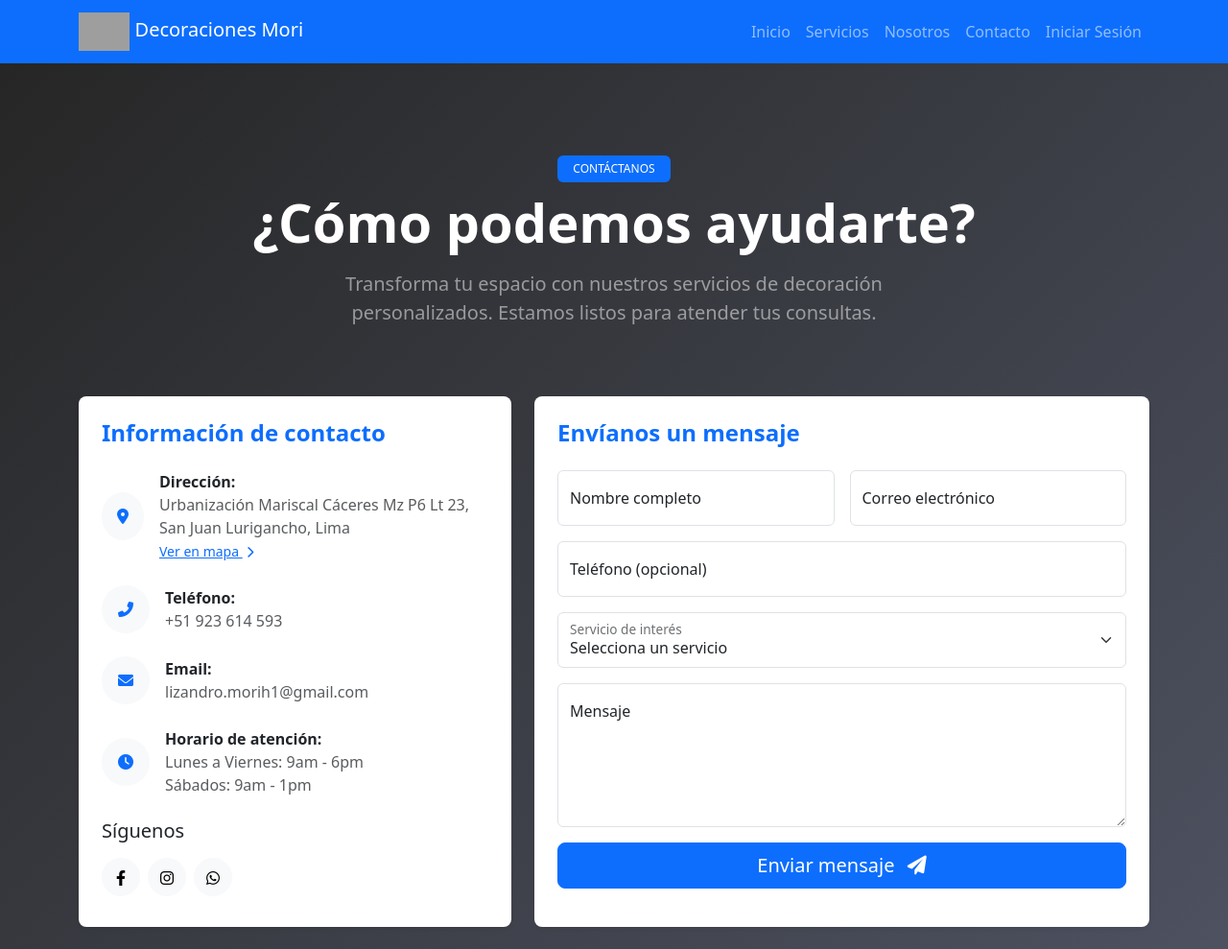
After one commit to DiegoM0R1/DecoracionesMori, a Django app: page /contacto/ in a window 1280 px wide. The commit adds this page. Shown: the top 989 px of the page at 96% size. Run offline with Django 5.2, Linux system fonts and the light colour scheme; some libraries are stand-ins or nearby versions; grey boxes are pictures that could not be loaded.

Commit message:
añadimos las vistas contacto y nostros

```diff
--- a/DecoracionesMori/urls.py
+++ b/DecoracionesMori/urls.py
@@ -22,6 +22,9 @@ urlpatterns = [
     path('admin/', admin.site.urls),
     path('', TemplateView.as_view(template_name='home.html'), name='home'),
     path('home/', TemplateView.as_view(template_name='home.html'), name='home'),
+    path('nosotros/', TemplateView.as_view(template_name='nosotros.html'), name='nosotros'),
+    path('contacto/', TemplateView.as_view(template_name='contacto.html'), name='contacto'),
+
     path('servicios/', include('services.urls', namespace='services')),
     path('appointments/', include('appointments.urls', namespace='appointments')),
 
--- a/services/urls.py
+++ b/services/urls.py
@@ -8,6 +8,9 @@ urlpatterns = [
 
     path('', TemplateView.as_view(template_name='home.html'), name='home'),
     path('home/', TemplateView.as_view(template_name='home.html'), name='home'),
+    path('nosotros/', TemplateView.as_view(template_name='nosotros.html'), name='nosotros'),
+    path('contacto/', TemplateView.as_view(template_name='contacto.html'), name='contacto'),
+
     path('servicios/', ServiceListView.as_view(), name='service_list'),
     path('<int:pk>/', ServiceDetailView.as_view(), name='detalle_servicio'),
     path('categoria/<int:id>/', ServiceListView.as_view(), name='category'),
--- a/templates/base.html
+++ b/templates/base.html
@@ -34,15 +34,15 @@
                         <a class="nav-link" href="{% url 'services:service_list' %}">Servicios</a>
                     </li>
                     <li class="nav-item">
-                        <a class="nav-link" href="">Nosotros</a>
+                        <a class="nav-link" href="{% url 'services:nosotros' %}">Nosotros</a>
                     </li>
                     <li class="nav-item">
-                        <a class="nav-link" href="">Contacto</a>
+                        <a class="nav-link" href="{% url 'services:contacto' %}">Contacto</a>
                     </li>
                     {% if user.is_authenticated %}
                         <li class="nav-item dropdown">
                             <a class="nav-link dropdown-toggle" href="#" id="navbarDropdown" role="button" data-bs-toggle="dropdown">
-                                <i class="fas fa-user-circle"></i> {{ user.username }}
+                                <i class="fas fa-user-circle"></i>
                             </a>
                             <ul class="dropdown-menu dropdown-menu-end">
                                 <li><a class="dropdown-item" href="">Mis Citas</a></li>
@@ -55,9 +55,7 @@
                         <li class="nav-item">
                             <a class="nav-link" href="">Iniciar Sesión</a>
                         </li>
-                        <li class="nav-item">
-                            <a class="nav-link" href="">Registrarse</a>
-                        </li>
+
                     {% endif %}
                 </ul>
             </div>
--- /dev/null
+++ b/templates/contacto.html
@@ -0,0 +1,261 @@
+{% extends "base.html" %}
+{% load static %}
+
+
+{% block title %} - Contacto{% endblock %}
+
+{% block content %}
+<!-- Contact Section -->
+<section class="contact-section py-5 position-relative">
+    <!-- Modern overlay with gradient -->
+    <div class="position-absolute top-0 start-0 w-100 h-100" style="background: linear-gradient(135deg, rgba(0,0,0,0.85) 0%, rgba(45,52,75,0.8) 100%); z-index: 1;"></div>
+
+    <!-- Background image with modern parallax effect -->
+    <div class="position-absolute top-0 start-0 w-100 h-100"
+     >
+    </div>
+
+
+    <div class="container py-5 position-relative" style="z-index: 2;">
+        <div class="row text-center mb-5">
+            <div class="col-12">
+                <span class="badge bg-primary mb-2 px-3 py-2 fw-normal">CONTÁCTANOS</span>
+                <h2 class="section-title text-white display-4 fw-bold mb-3">¿Cómo podemos ayudarte?</h2>
+                <p class="section-subtitle text-white-50 fs-5 mb-4 mx-auto" style="max-width: 700px;">Transforma tu espacio con nuestros servicios de decoración personalizados. Estamos listos para atender tus consultas.</p>
+            </div>
+        </div>
+
+        <div class="row g-4">
+            <!-- Contact Information Card -->
+            <div class="col-md-5 mb-4">
+                <div class="contact-info bg-white p-4 rounded-3 shadow-sm h-100">
+                    <h4 class="mb-4 text-primary fw-bold">Información de contacto</h4>
+
+                    <!-- Address with map integration point -->
+                    <div class="d-flex align-items-center mb-4">
+                        <div class="icon-box bg-light rounded-circle p-3 me-3 d-flex align-items-center justify-content-center" style="width: 50px; height: 50px;">
+                            <i class="fas fa-map-marker-alt text-primary"></i>
+                        </div>
+                        <div>
+                            <p class="mb-0 fw-bold">Dirección:</p>
+                            <p class="mb-0 text-muted">Urbanización Mariscal Cáceres Mz P6 Lt 23, San Juan Lurigancho, Lima</p>
+                            <!-- API Integration Point: Google Maps -->
+                            <a href= "#vermapa" class="text-primary small mt-1">Ver en mapa <i class="fas fa-chevron-right ms-1 small"></i></a>
+                        </div>
+                    </div>
+
+                    <!-- Phone with click-to-call -->
+                    <div class="d-flex align-items-center mb-4">
+                        <div class="icon-box bg-light rounded-circle p-3 me-3 d-flex align-items-center justify-content-center" style="width: 50px; height: 50px;">
+                            <i class="fas fa-phone-alt text-primary"></i>
+                        </div>
+                        <div>
+                            <p class="mb-0 fw-bold">Teléfono:</p>
+                            <!-- API Integration Point: Click to call -->
+                            <a href="tel:+51923614593" class="text-muted text-decoration-none">+51 923 614 593</a>
+                        </div>
+                    </div>
+
+                    <!-- Email -->
+                    <div class="d-flex align-items-center mb-4">
+                        <div class="icon-box bg-light rounded-circle p-3 me-3 d-flex align-items-center justify-content-center" style="width: 50px; height: 50px;">
+                            <i class="fas fa-envelope text-primary"></i>
+                        </div>
+                        <div>
+                            <p class="mb-0 fw-bold">Email:</p>
+                            <a href="mailto:lizandro.morih1@gmail.com" class="text-muted text-decoration-none">lizandro.morih1@gmail.com</a>
+                        </div>
+                    </div>
+
+                    <!-- Horario de atención -->
+                    <div class="d-flex align-items-center mb-4">
+                        <div class="icon-box bg-light rounded-circle p-3 me-3 d-flex align-items-center justify-content-center" style="width: 50px; height: 50px;">
+                            <i class="fas fa-clock text-primary"></i>
+                        </div>
+                        <div>
+                            <p class="mb-0 fw-bold">Horario de atención:</p>
+                            <p class="mb-0 text-muted">Lunes a Viernes: 9am - 6pm</p>
+                            <p class="mb-0 text-muted">Sábados: 9am - 1pm</p>
+                        </div>
+                    </div>
+
+                    <!-- Social Media -->
+                    <!-- Social Media -->
+                    <div class="mt-4">
+                        <h5 class="mb-3">Síguenos</h5>
+                        <div class="d-flex">
+                            <!-- Facebook -->
+                            <a href="https://www.facebook.com/share/1AFLkMRDkM/" class="btn btn-light me-2 rounded-circle" style="width: 40px; height: 40px; line-height: 40px; padding: 0;">
+                                <i class="fab fa-facebook-f"></i>
+                            </a>
+                            <!-- Instagram -->
+                            <a href="https://www.instagram.com/decoracionesmori/" class="btn btn-light me-2 rounded-circle" style="width: 40px; height: 40px; line-height: 40px; padding: 0;">
+                                <i class="fab fa-instagram"></i>
+                            </a>
+                            <!-- WhatsApp -->
+                            <a href="https://wa.me/51923614593" class="btn btn-light me-2 rounded-circle" style="width: 40px; height: 40px; line-height: 40px; padding: 0;">
+                                <i class="fab fa-whatsapp"></i>
+                            </a>
+                        </div>
+                    </div>
+                </div>
+            </div>
+
+            <!-- Contact Form Card -->
+            <div class="col-md-7 mb-4">
+                <div class="bg-white p-4 rounded-3 shadow-sm">
+                    <h4 class="mb-4 text-primary fw-bold">Envíanos un mensaje</h4>
+                    <!-- API Integration Point: Form Submission and Validation -->
+                    <form id="contactForm" action="{% url 'contacto' %}" method="POST" class="needs-validation" novalidate>
+                        {% csrf_token %}
+
+                        <div class="row g-3">
+                            <div class="col-md-6">
+                                <div class="form-floating mb-3">
+                                    <input type="text" class="form-control" id="name" name="name" placeholder="Tu nombre" required>
+                                    <label for="name">Nombre completo</label>
+                                    <div class="invalid-feedback">
+                                        Por favor ingresa tu nombre
+                                    </div>
+                                </div>
+                            </div>
+
+                            <div class="col-md-6">
+                                <div class="form-floating mb-3">
+                                    <input type="email" class="form-control" id="email" name="email" placeholder="Tu correo electrónico" required>
+                                    <label for="email">Correo electrónico</label>
+                                    <div class="invalid-feedback">
+                                        Por favor ingresa un correo válido
+                                    </div>
+                                </div>
+                            </div>
+                        </div>
+
+                        <div class="form-floating mb-3">
+                            <input type="tel" class="form-control" id="phone" name="phone" placeholder="Tu teléfono">
+                            <label for="phone">Teléfono (opcional)</label>
+                        </div>
+
+                        <!-- API Integration Point: Service Selection -->
+                        <div class="form-floating mb-3">
+                            <select class="form-select" id="service" name="service">
+                                <option value="" selected disabled>Selecciona un servicio</option>
+                                <option value="limpieza">Limpieza y desinfección</option>
+                                <option value="tapiceria">Tapicería y restauración</option>
+                                <option value="cortinas">Instalación de cortinas</option>
+                                <option value="decoracion">Decoración de interiores</option>
+                                <option value="mantenimiento">Mantenimiento de muebles</option>
+                                <option value="otro">Otro</option>
+                            </select>
+                            <label for="service">Servicio de interés</label>
+                        </div>
+
+                        <div class="form-floating mb-3">
+                            <textarea class="form-control" id="message" name="message" style="height: 150px" placeholder="Escribe tu mensaje..." required></textarea>
+                            <label for="message">Mensaje</label>
+                            <div class="invalid-feedback">
+                                Por favor escribe tu mensaje
+                            </div>
+                        </div>
+
+                        <!-- Modern recaptcha integration point -->
+                        <div class="mb-3">
+                            <!-- API Integration Point: reCAPTCHA -->
+                            <div class="g-recaptcha" data-sitekey="YOUR_RECAPTCHA_SITE_KEY"></div>
+                        </div>
+
+                        <div class="d-grid">
+                            <button type="submit" class="btn btn-primary btn-lg">
+                                Enviar mensaje
+                                <i class="fas fa-paper-plane ms-2"></i>
+                            </button>
+                        </div>
+
+                        <!-- API Integration Point: Success/Error Messages -->
+                        <div id="formResult" class="mt-3"></div>
+                    </form>
+                </div>
+            </div>
+        </div>
+
+        <!-- API Integration Point: Google Maps -->
+        <!-- API Integration Point: Google Maps -->
+        <div class="row mt-5" id = "vermapa">
+            <div class="col-12">
+                <div class="card rounded-3 shadow-sm overflow-hidden">
+                    <div class="card-body p-0" style="height: 400px;">
+                        <iframe src="https://www.google.com/maps/embed?pb=!1m18!1m12!1m3!1d410.2869736364667!2d-76.97765381574118!3d-11.951673194024618!2m3!1f0!2f0!3f0!3m2!1i1024!2i768!4f13.1!3m3!1m2!1s0x9105c5ad22b218a9%3A0xc6ef3800b5d14f6c!2sMZ%20E-6%20LT.16%20MARISCAL%20CACERES!5e0!3m2!1ses-419!2spe!4v1743885380298!5m2!1ses-419!2spe" width="100%" height="100%" style="border:0;" allowfullscreen="" loading="lazy" referrerpolicy="no-referrer-when-downgrade"></iframe>
+                    </div>
+                </div>
+            </div>
+        </div>
+    </div>
+</section>
+
+<!-- Add this to your base template or at the end of your content block -->
+{% block extra_js %}
+<script>
+    // Form validation script
+    (function() {
+        'use strict';
+
+        // Fetch all forms that need validation
+        var forms = document.querySelectorAll('.needs-validation');
+
+        // Loop over them and prevent submission
+        Array.prototype.slice.call(forms).forEach(function(form) {
+            form.addEventListener('submit', function(event) {
+                if (!form.checkValidity()) {
+                    event.preventDefault();
+                    event.stopPropagation();
+                }
+
+                form.classList.add('was-validated');
+            }, false);
+        });
+    })();
+
+    // API Integration Point: Google Maps initialization
+    function initMap() {
+        // Replace with your company's coordinates
+        const companyLocation = { lat: -12.0191221, lng: -77.009509 };
+
+        const map = new google.maps.Map(document.getElementById("map"), {
+            zoom: 15,
+            center: companyLocation,
+            styles: [
+                // Custom map styles can be added here
+            ]
+        });
+
+        const marker = new google.maps.Marker({
+            position: companyLocation,
+            map: map,
+            title: "Decoraciones Mori",
+            animation: google.maps.Animation.DROP
+        });
+
+        const infoWindow = new google.maps.InfoWindow({
+            content: `
+                <div style="padding: 10px; max-width: 200px;">
+                    <h5 style="margin: 0 0 5px;">Decoraciones Mori</h5>
+                    <p style="margin: 0 0 5px;">Urb. Mariscal Cáceres Mz P6 Lt 23</p>
+                    <p style="margin: 0;">San Juan Lurigancho, Lima</p>
+                </div>
+            `
+        });
+
+        marker.addListener("click", () => {
+            infoWindow.open(map, marker);
+        });
+    }
+</script>
+
+<!-- API Integration Point: Load Google Maps API
+<script async defer src="https://maps.googleapis.com/maps/api/js?key=YOUR_GOOGLE_MAPS_API_KEY&callback=initMap"></script>
+https://maps.app.goo.gl/H3UXF5QK1vhznFuq9
+API Integration Point: reCAPTCHA API -->
+
+<script src="https://www.google.com/recaptcha/api.js" async defer></script>
+{% endblock %}
+{% endblock %}
```
Also changed, not shown: DecoracionesMori/settings.py (+111 -6 lines), templates/nosotros.html (added, +209 -0 lines), static/imagen/Quienes_somos.jpg (added).
